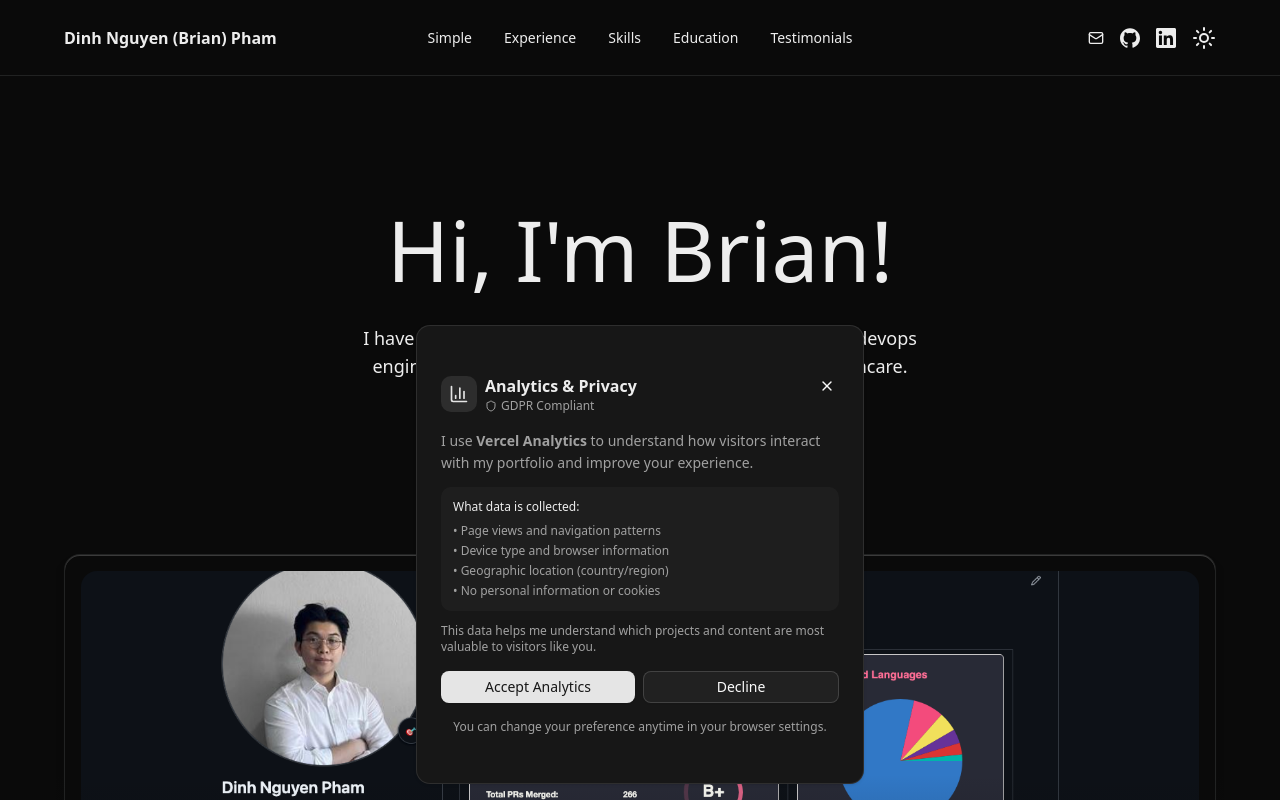
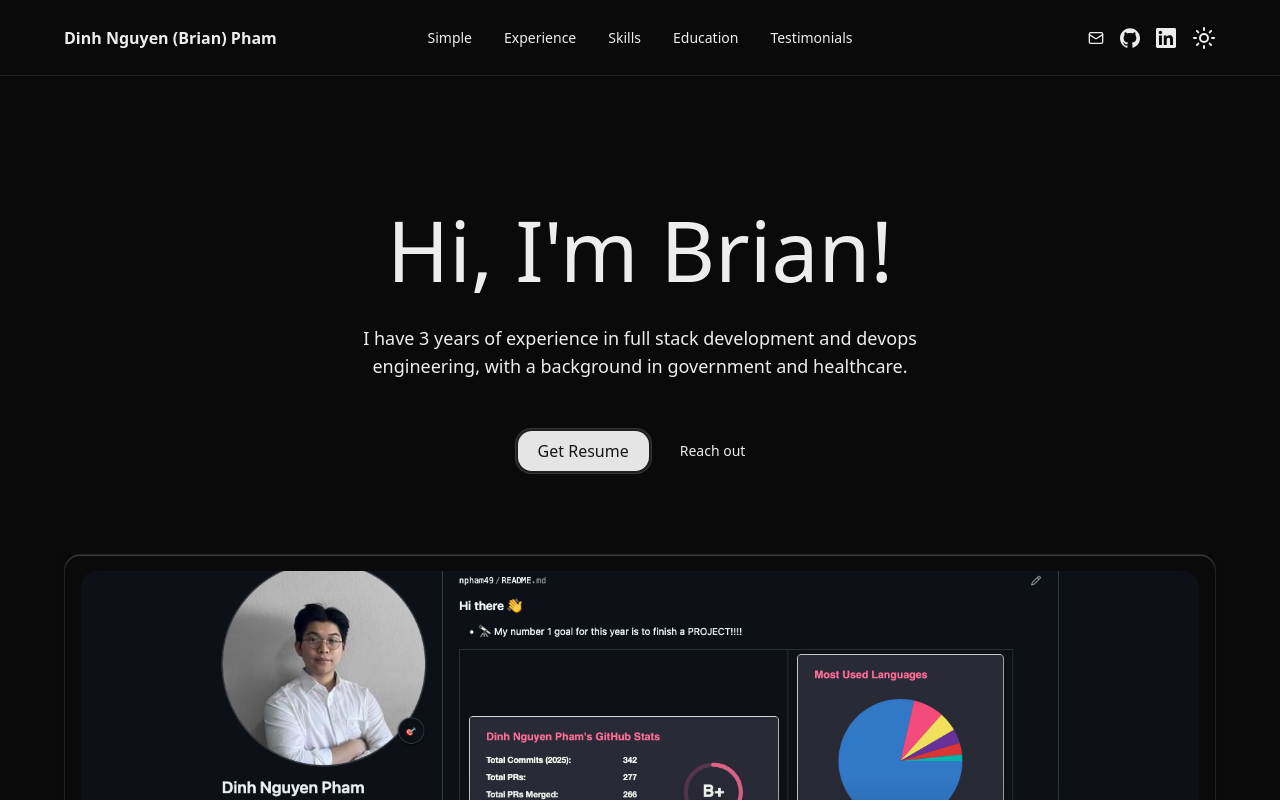
Before and after one commit to npham49/portfolio, a Next.js app: page / in a window 1280 px wide. Shown: the top 800 px of the page. Built offline with nearby package versions, Linux system fonts and the light colour scheme.

Commit message:
enable analytics by default

```diff
--- a/src/app/(main)/layout.tsx
+++ b/src/app/(main)/layout.tsx
@@ -5,6 +5,7 @@ import type { Metadata } from "next";
 import { ScrollToHash } from "@/components/scroll-to-hash";
 import AnalyticsConsent from "@/components/analytics-consent";
 import AnalyticsProvider from "@/components/analytics-provider";
+import { Analytics } from "@vercel/analytics/next";
 import "../globals.css";
 import Navbar from "@/components/navbar/navbar";
 import MobileNavbar from "@/components/navbar/mobile-navbar";
@@ -41,8 +42,9 @@ export default function RootLayout({
             {children}
             <GoBackUp />
             <Footer />
-            <AnalyticsConsent />
-            <AnalyticsProvider />
+            {/* <AnalyticsConsent /> */}
+            {/* <AnalyticsProvider /> */}
+            <Analytics />
           </body>
         </ThemeProvider>
       </ReactLenis>
```
